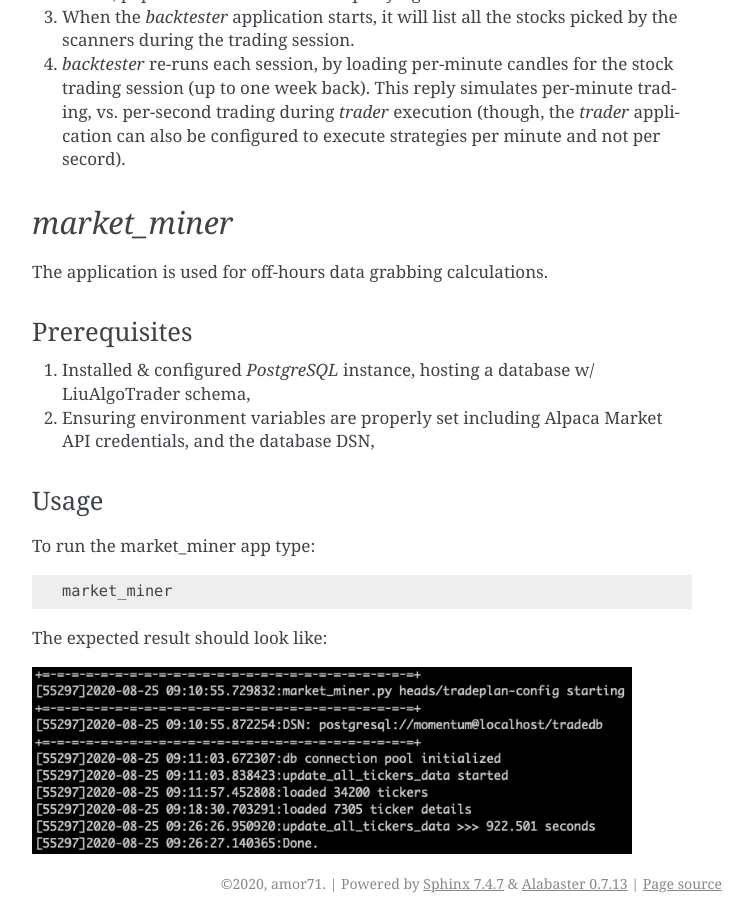
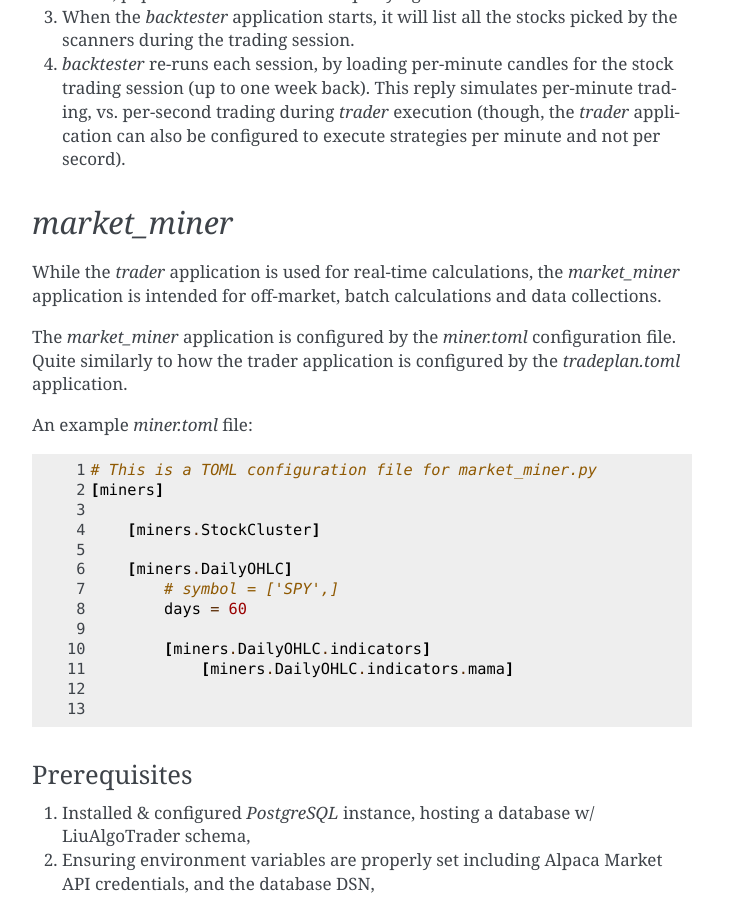
Before and after one commit to amor71/LiuAlgoTrader, a Sphinx documentation site: the page built from docs/source/Usage.rst, in a window 1280 px wide and 900 px high, scrolled down 4574 px. Shown: the whole window, without its empty margins (388-1140 px from the left). Built offline with Sphinx 7.4.7, drawn with Linux system fonts in a browser that asks for light colours.

Commit message:
better docs

```diff
--- a/docs/source/Usage.rst
+++ b/docs/source/Usage.rst
@@ -199,7 +199,21 @@ Running the `backtester` application with a valid batch-id will display input as
 *market_miner*
 --------------
 
-The application is used for off-hours data grabbing calculations.
+While the `trader` application is used for
+real-time calculations, the `market_miner`
+application is intended for off-market, batch
+calculations and data collections.
+
+The `market_miner` application is configured by
+the `miner.toml` configuration file. Quite similarly
+to how the trader application is configured by the
+`tradeplan.toml` application.
+
+An example `miner.toml` file:
+
+.. literalinclude:: ../../miner.toml
+  :language: python
+  :linenos:
 
 Prerequisites
 *************
--- a/miner.toml
+++ b/miner.toml
@@ -1,8 +1,7 @@
 # This is a TOML configuration file for market_miner.py
-
 [miners]
 
-    #[miners.StockCluster]
+    [miners.StockCluster]
 
     [miners.DailyOHLC]
         # symbol = ['SPY',]
```
